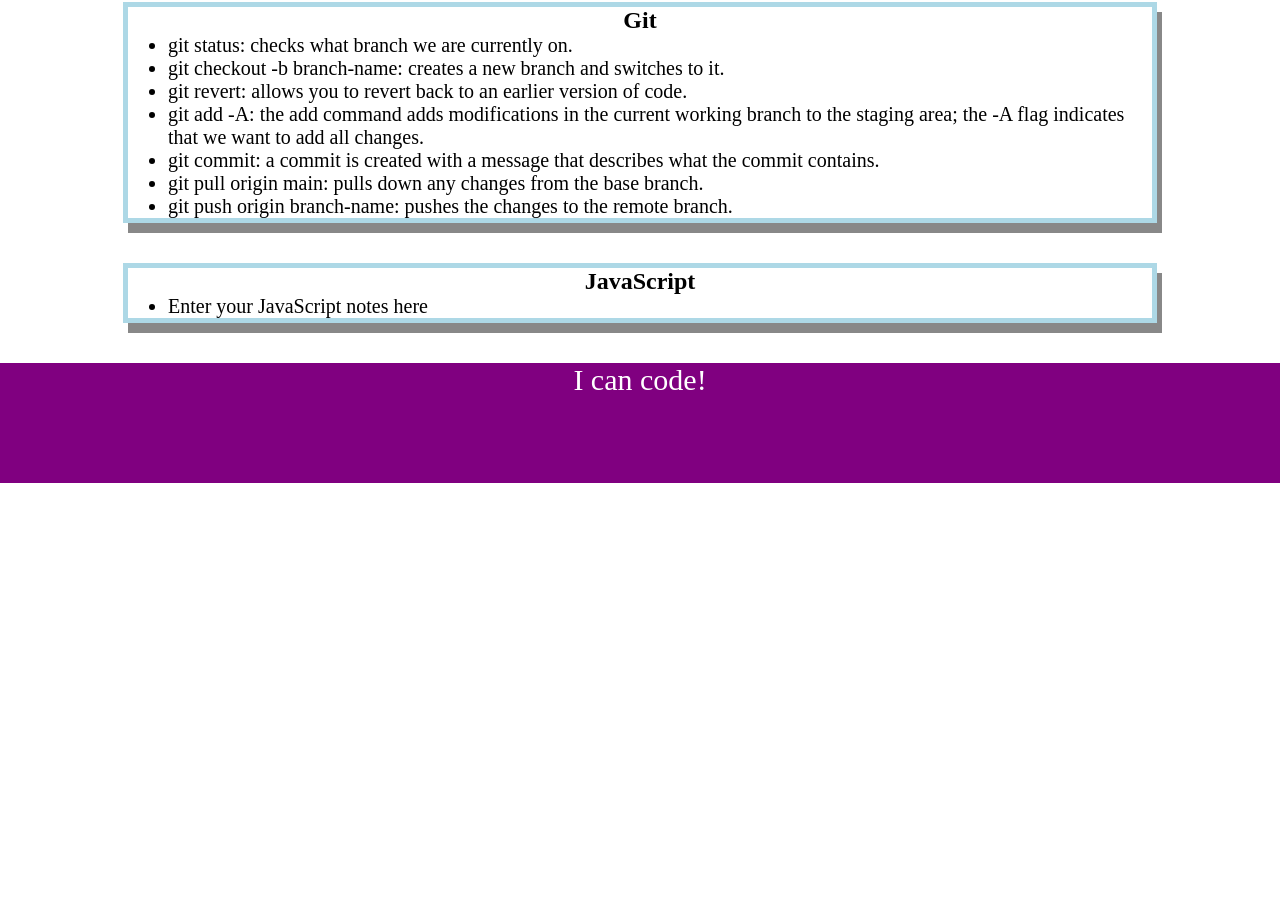
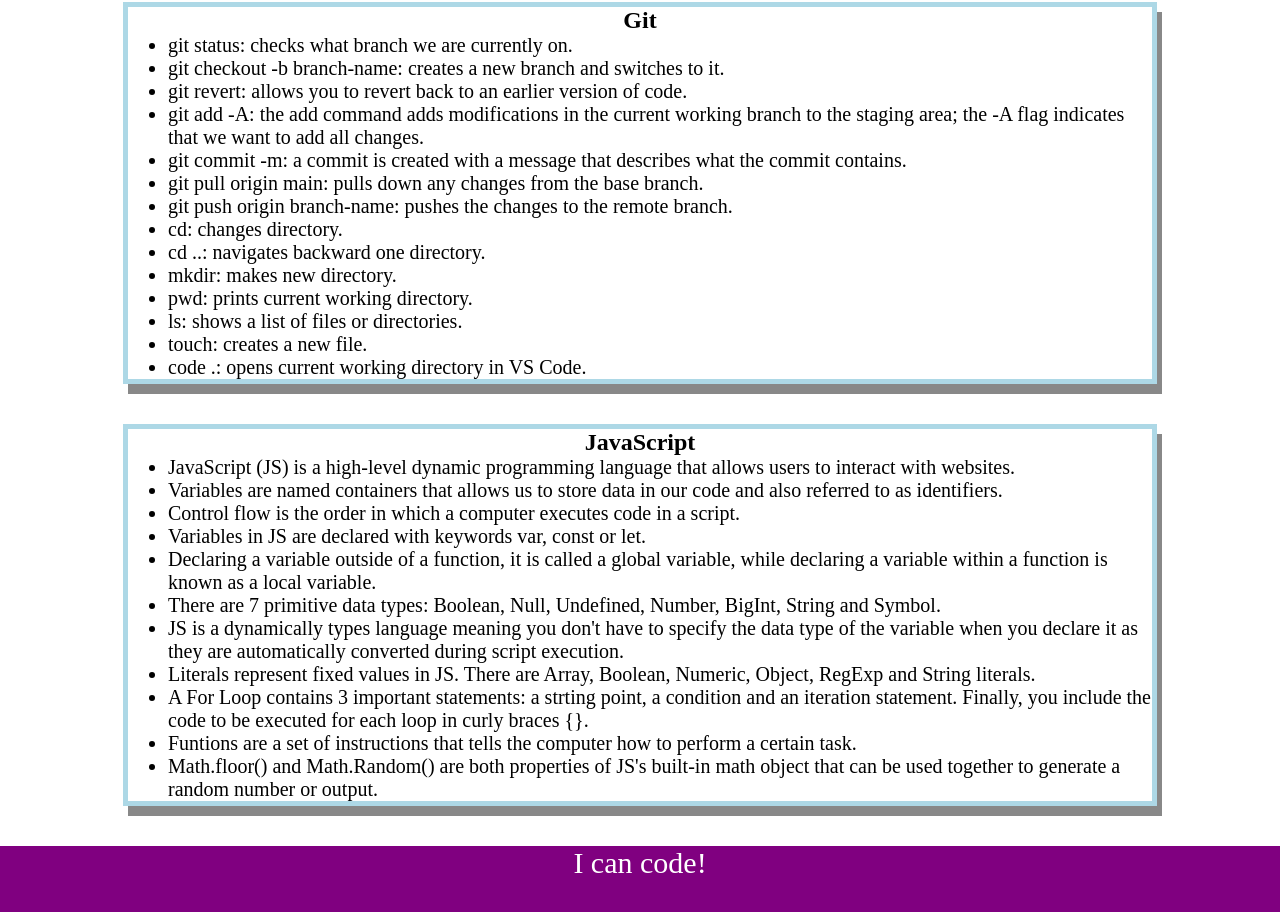
Before and after one commit to techmack92/prework-study-guide, a plain HTML site: page index.html in a window 1280 px wide. Shown: the part 818-1730 px from the top of the page. Before the commit the page ends 1301 px from the top, so only its background shows below. Drawn offline with Linux system fonts and the light colour scheme.

Commit message:
Debugged code so functions will run correctly, and added JS notes.

```diff
--- a/assets/script.js
+++ b/assets/script.js
@@ -1,19 +1,27 @@
 var topics = ['HTML', 'CSS', 'Git', 'JavaScript'];
+var randomTopic = topics[Math.floor(Math.random() * topics.length)];
 
+function listTopics() {
   for(var x = 0; x < topics.length; x++) {
     console.log(topics[x]);
   }
+}
 
-/*
-if (topic === 'HTML') {
+function selectTopic() {
+  if (randomTopic === 'HTML') {
     console.log("Let's study HTML!");
-} else if (topic === 'CSS') {
+  } else if (randomTopic === 'CSS') {
     console.log("Let's study CSS!");
-} else if (topic === 'Git') {
+  } else if (randomTopic === 'Git') {
     console.log("Let's study Git!");
-} else if (topic === 'JavaScript') {
+  } else if (randomTopic=== 'JavaScript') {
     console.log("Let's study JavaScript!");
   } else {
     console.log('Please try again!');
   }
-*/
+}
+
+console.log('Here are the topics we learned through Prework:');
+listTopics();
+console.log('Which topic should we study first?');
+selectTopic();
--- a/index.html
+++ b/index.html
@@ -63,9 +63,16 @@
           <li>git checkout -b branch-name: creates a new branch and switches to it.</li>
           <li>git revert: allows you to revert back to an earlier version of code.</li>
           <li>git add -A: the add command adds modifications in the current working branch to the staging area; the -A flag indicates that we want to add all changes.</li>
-          <li>git commit: a commit is created with a message that describes what the commit contains.</li>
+          <li>git commit -m: a commit is created with a message that describes what the commit contains.</li>
           <li>git pull origin main: pulls down any changes from the base branch.</li>
           <li>git push origin branch-name: pushes the changes to the remote branch.</li>
+          <li>cd: changes directory.</li>
+          <li>cd ..: navigates backward one directory.</li>
+          <li>mkdir: makes new directory.</li>
+          <li>pwd: prints current working directory.</li>
+          <li>ls: shows a list of files or directories.</li>
+          <li>touch: creates a new file.</li>
+          <li>code .: opens current working directory in VS Code.</li>
 
         </ul>
 
@@ -76,7 +83,17 @@
 
         <ul>
 
-          <li>Enter your JavaScript notes here</li>
+          <li>JavaScript (JS) is a high-level dynamic programming language that allows users to interact with websites.</li>
+          <li>Variables are named containers that allows us to store data in our code and also referred to as identifiers.</li>
+          <li>Control flow is the order in which a computer executes code in a script.</li>
+          <li>Variables in JS are declared with keywords var, const or let.</li>
+          <li>Declaring a variable outside of a function, it is called a global variable, while declaring a variable within a function is known as a local variable.</li>
+          <li>There are 7 primitive data types: Boolean, Null, Undefined, Number, BigInt, String and Symbol.</li>
+          <li>JS is a dynamically types language meaning you don't have to specify the data type of the variable when you declare it as they are automatically converted during script execution.</li>
+          <li>Literals represent fixed values in JS. There are Array, Boolean, Numeric, Object, RegExp and String literals.</li>
+          <li>A For Loop contains 3 important statements: a strting point, a condition and an iteration statement. Finally, you include the code to be executed for each loop in curly braces {}.</li>
+          <li>Funtions are a set of instructions that tells the computer how to perform a certain task.</li>
+          <li>Math.floor() and Math.Random() are both properties of JS's built-in math object that can be used together to generate a random number or output.</li>
 
         </ul>
 
```
Lines whose indentation alone changed are shown as unchanged.
